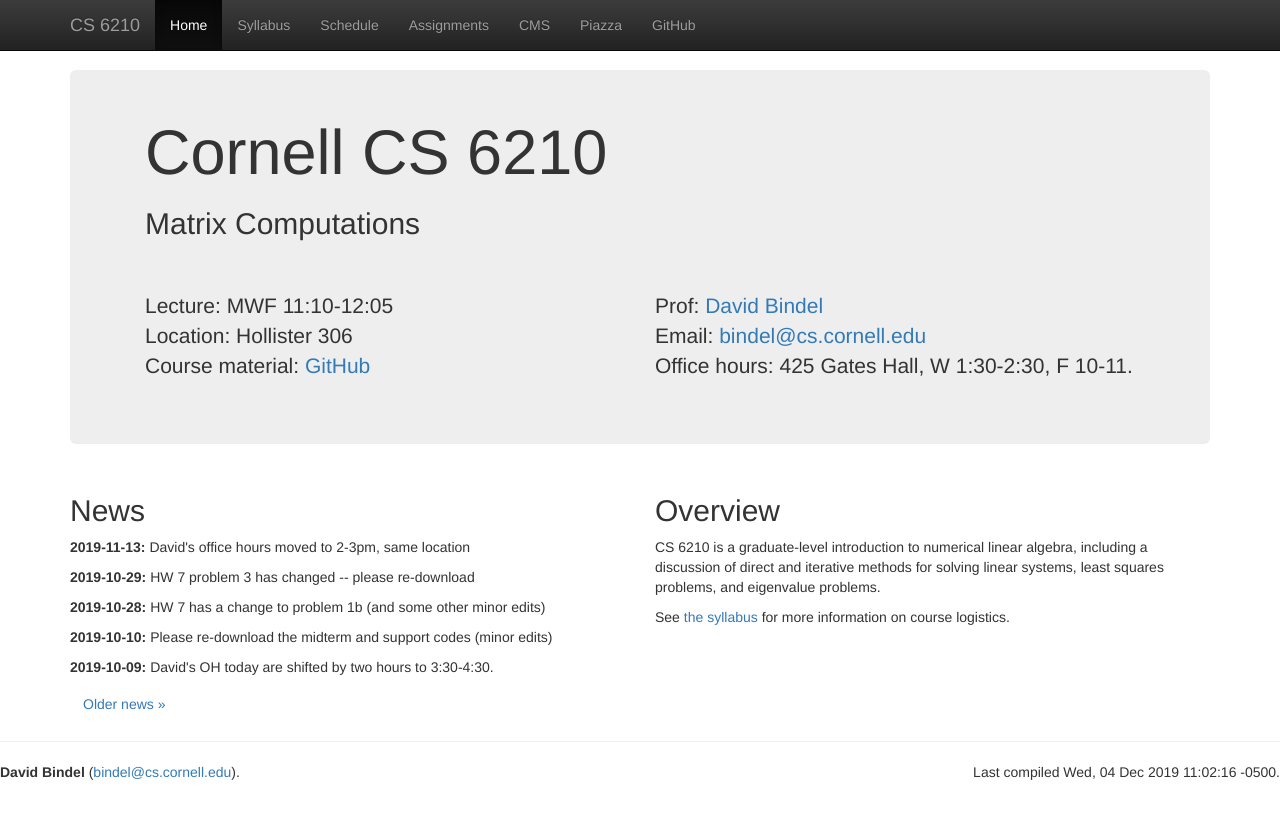
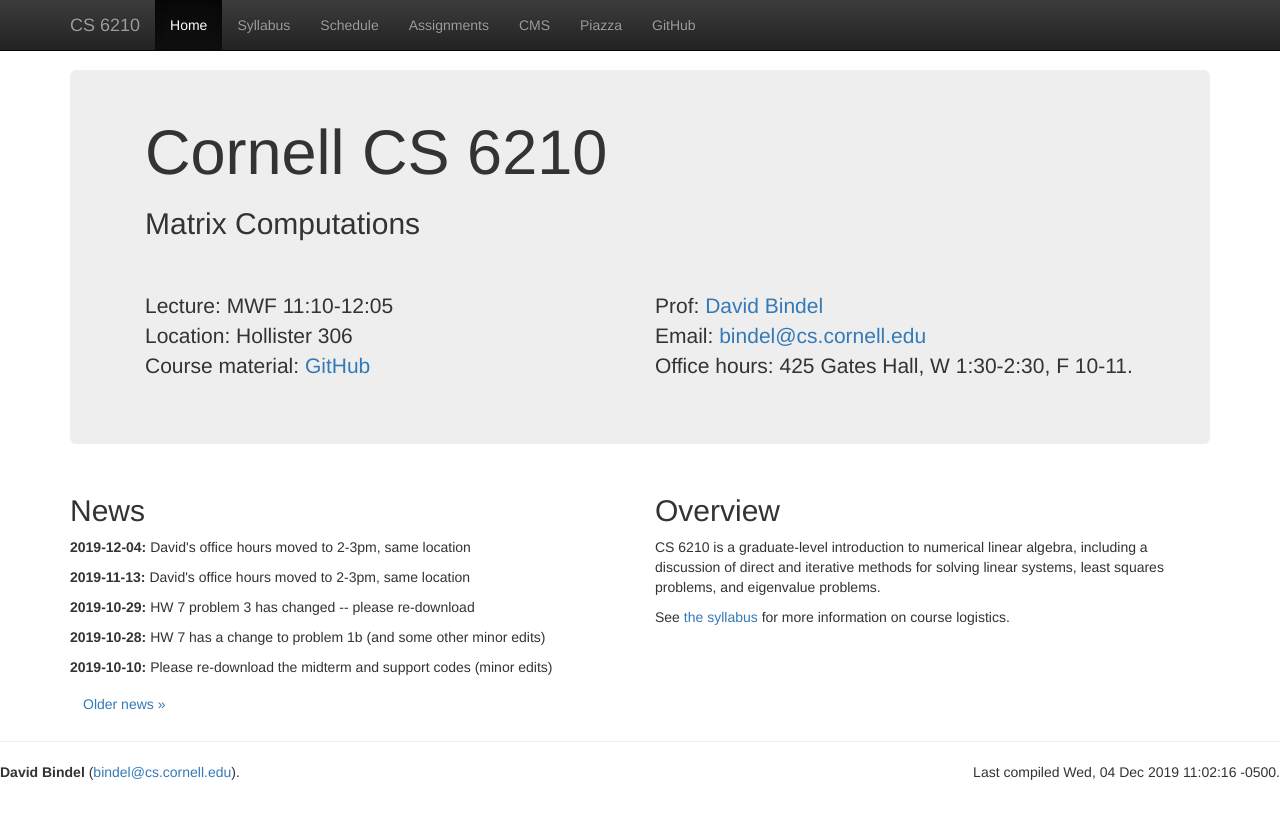
Before and after one commit to dbindel/cs6210-f19, a Jekyll site: the page built from web/index.html, in a window 1280 px wide. Shown: the top 819 px of the page. Built offline with Jekyll 4.4.1, drawn with Linux system fonts in a browser that asks for light colours; nearby versions of some CDN libraries.

Commit message:
Update OH.

```diff
--- a/web/_data/news.yml
+++ b/web/_data/news.yml
@@ -37,3 +37,6 @@
 -
   date: 2019-11-13
   text: "David's office hours moved to 2-3pm, same location"
+-
+  date: 2019-12-04
+  text: "David's office hours moved to 2-3pm, same location"
```
